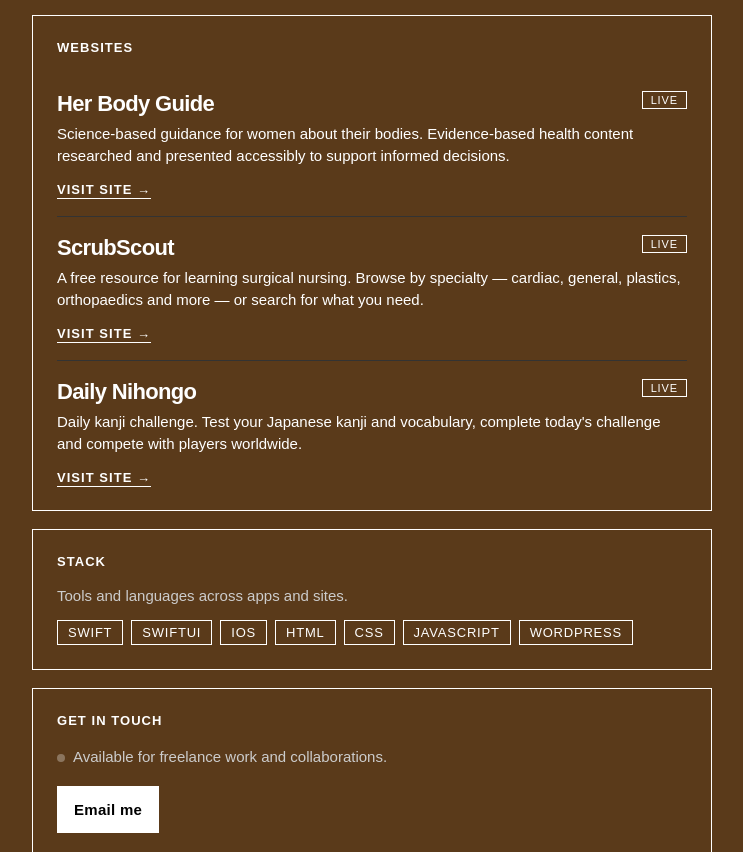
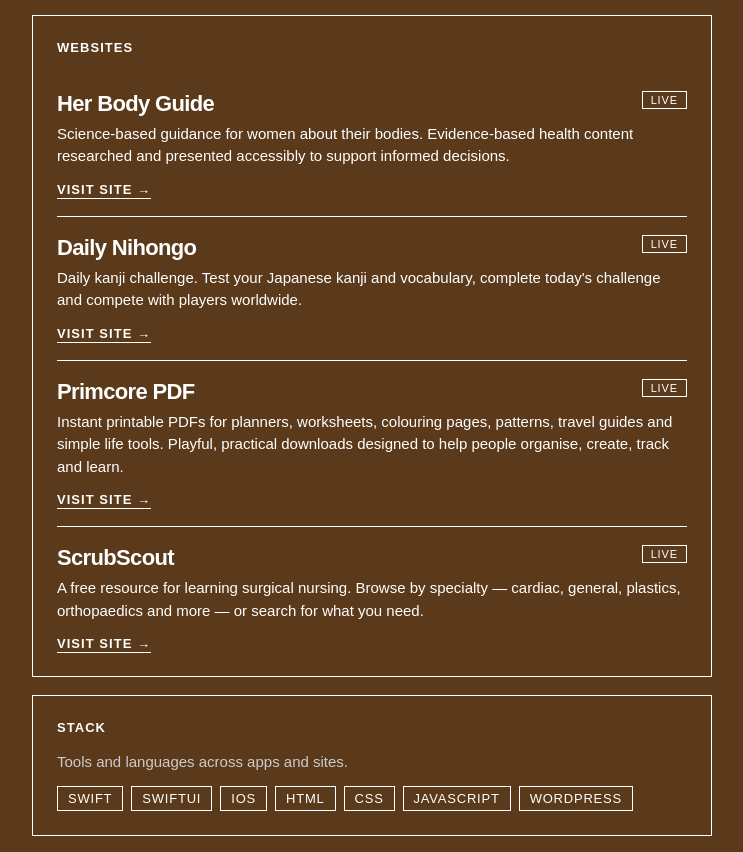
Before and after one commit to Gitgirlels/cocoa-code, a plain HTML site: page index.html in a window 1280 px wide. Shown: the part 766-1618 px from the top of the page, without its empty margins (268-1011 px from the left). Drawn offline with Linux system fonts and the light colour scheme.

Commit message:
Update work items in index.html

```diff
--- a/index.html
+++ b/index.html
@@ -95,7 +95,7 @@
 
     /* Work items */
     .work-item {
-      border-bottom: 1px solid #333;
+      border-bottom: 1px solid #fff;
       padding: 18px 0;
     }
 
@@ -295,6 +295,24 @@
         <a href="https://herbodyguide.com" class="work-link">Visit site →</a>
       </div>
 
+<div class="work-item">
+        <div class="work-header">
+          <p class="work-name">Daily Nihongo</p>
+          <span class="work-badge">Live</span>
+        </div>
+        <p class="work-desc">Daily kanji challenge. Test your Japanese kanji and vocabulary, complete today's challenge and compete with players worldwide.</p>
+        <a href="https://dailynihongogo.com" class="work-link">Visit site →</a>
+      </div>
+
+        <div class="work-item">
+        <div class="work-header">
+          <p class="work-name">Primcore PDF</p>
+          <span class="work-badge">Live</span>
+        </div>
+        <p class="work-desc">Instant printable PDFs for planners, worksheets, colouring pages, patterns, travel guides and simple life tools. Playful, practical downloads designed to help people organise, create, track and learn.</p>
+        <a href="https://www.primcorepdf.com" class="work-link">Visit site →</a>
+      </div>
+
       <div class="work-item">
         <div class="work-header">
           <p class="work-name">ScrubScout</p>
@@ -304,14 +322,6 @@
         <a href="https://gitgirlels.github.io/scrubscout" class="work-link">Visit site →</a>
       </div>
 
-      <div class="work-item">
-        <div class="work-header">
-          <p class="work-name">Daily Nihongo</p>
-          <span class="work-badge">Live</span>
-        </div>
-        <p class="work-desc">Daily kanji challenge. Test your Japanese kanji and vocabulary, complete today's challenge and compete with players worldwide.</p>
-        <a href="https://dailynihongogo.com" class="work-link">Visit site →</a>
-      </div>
     </section>
 
     <!-- Stack -->
```
